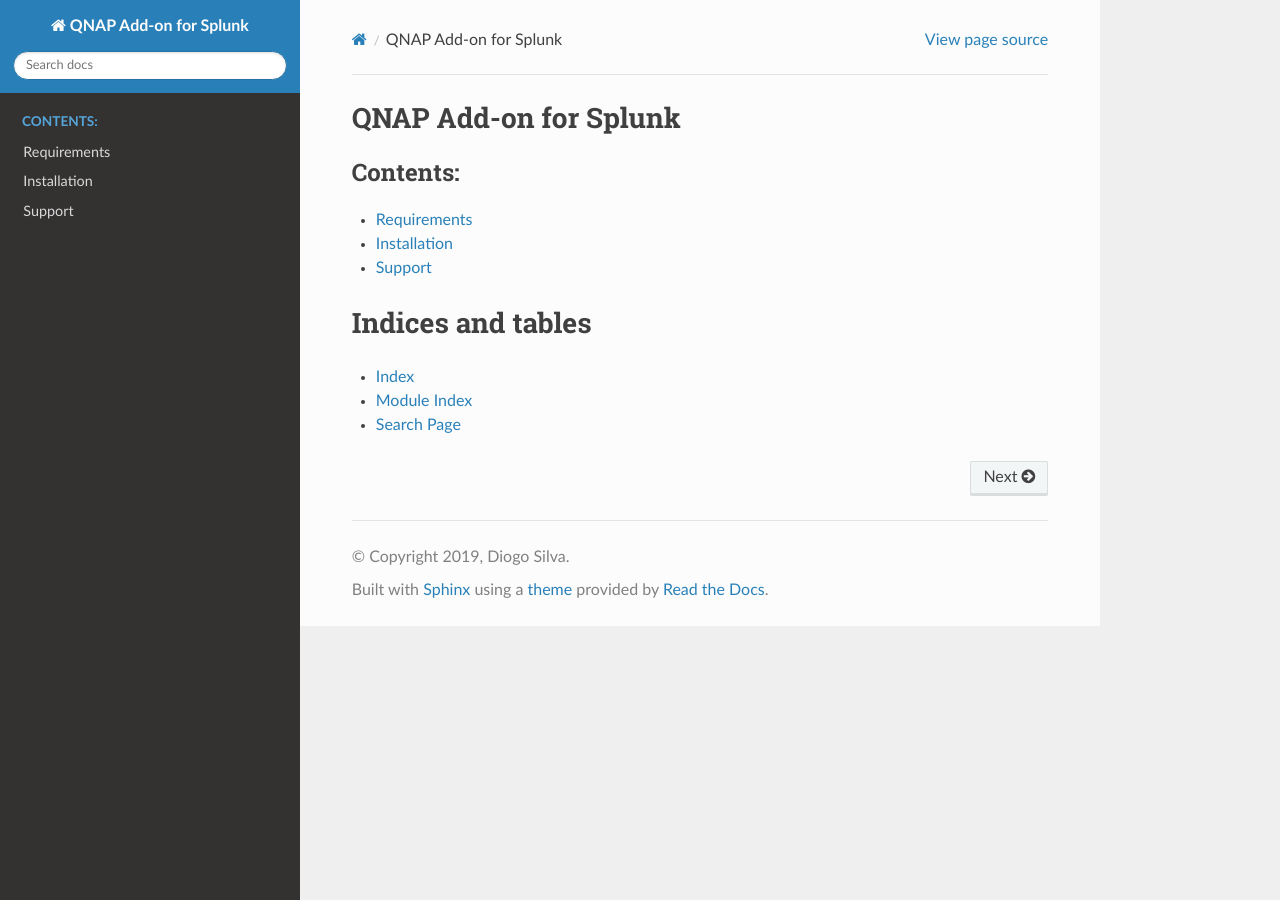
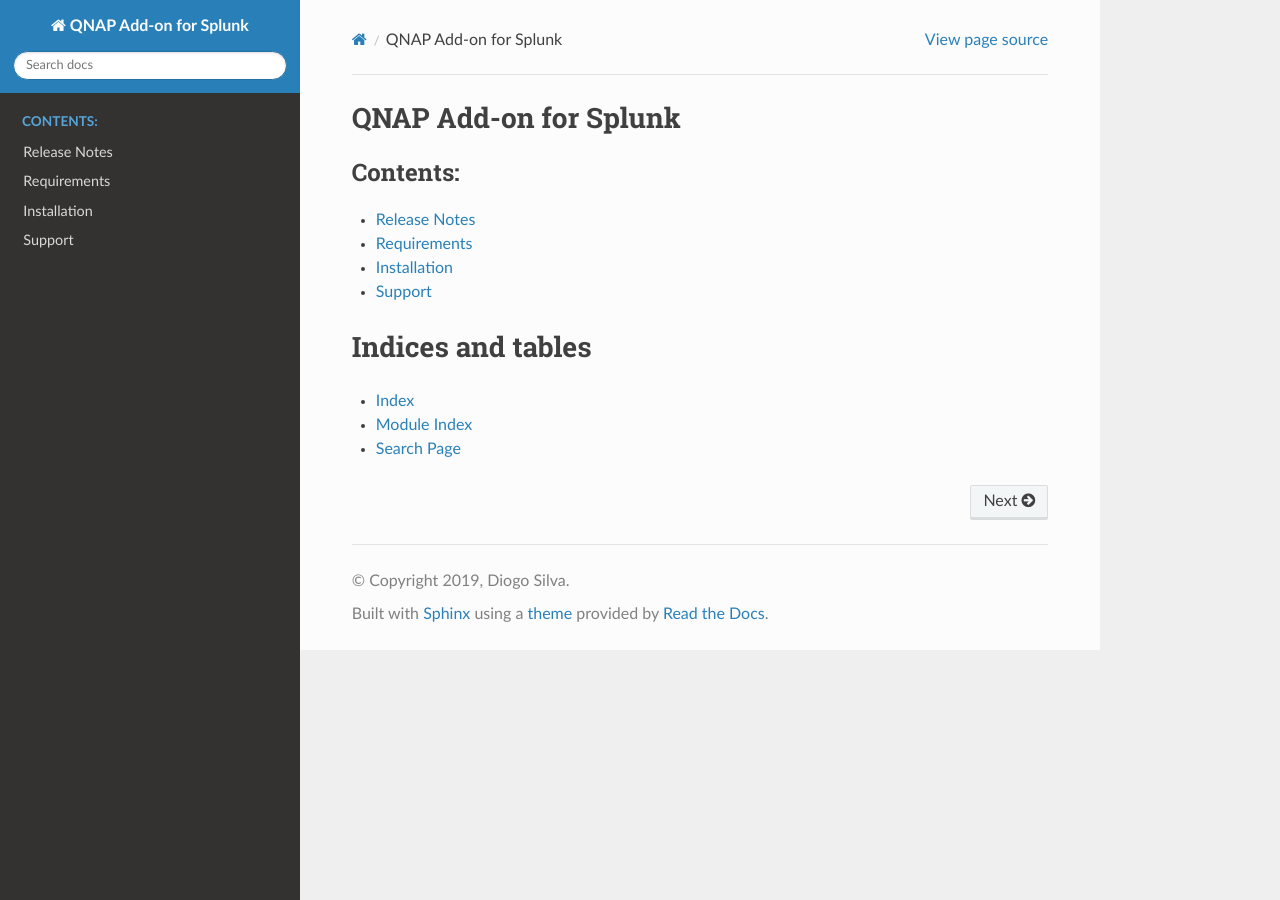
Before and after one commit to diogofgm/TA-qnap, a Sphinx documentation site: the page built from docs/source/index.rst, in a window 1280 px wide. Built offline with Sphinx 7.4.7 and the Read the Docs theme 2.0.0, drawn with Linux system fonts in a browser that asks for light colours.

Commit message:
added release notes to documentation

```diff
--- a/docs/source/index.rst
+++ b/docs/source/index.rst
@@ -10,6 +10,7 @@
    :maxdepth: 1
    :caption: Contents:
 
+   releasenotes
    requirements
    installation
    support
--- /dev/null
+++ b/docs/source/releasenotes.rst
@@ -0,0 +1,7 @@
+=============
+Release Notes
+=============
+
+v0.1.0 - August 2019
+--------------------
+- Public release
```
